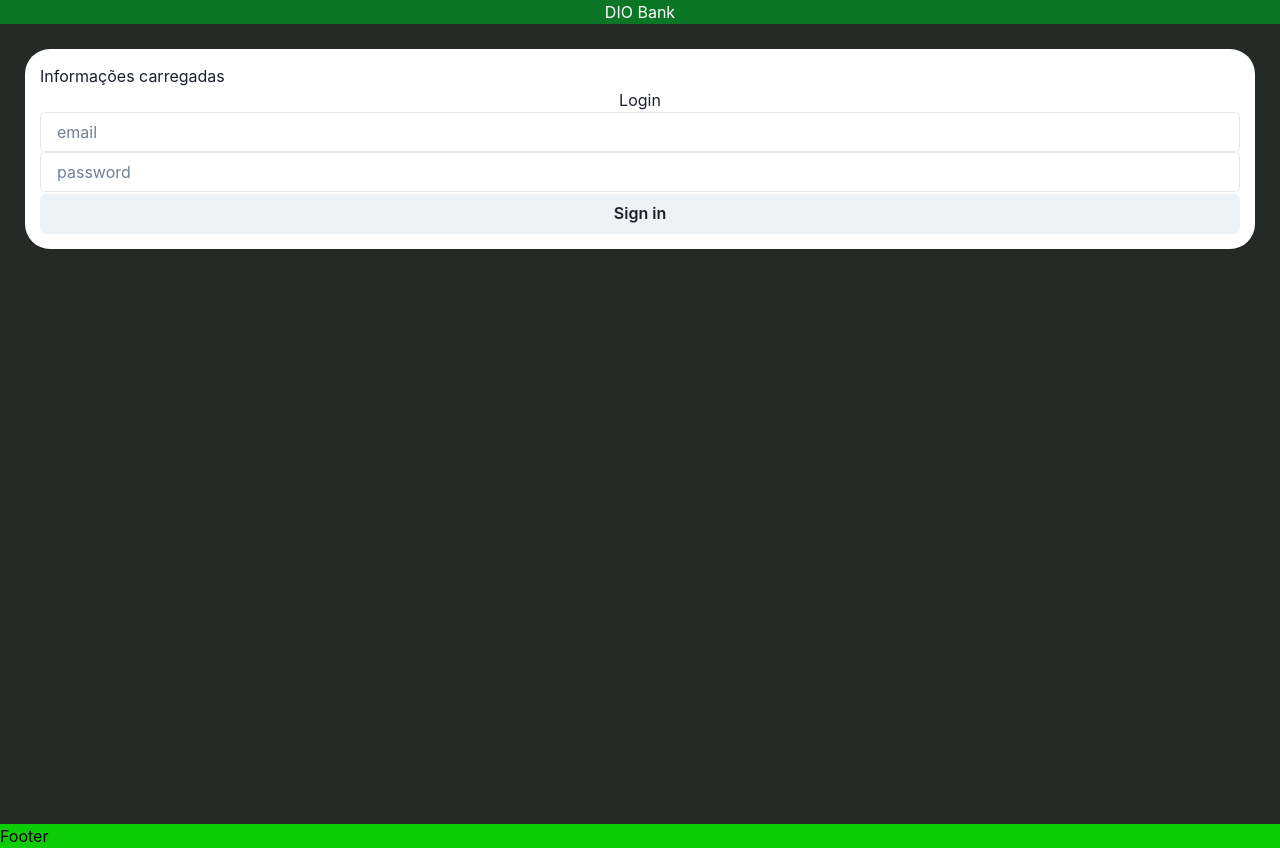
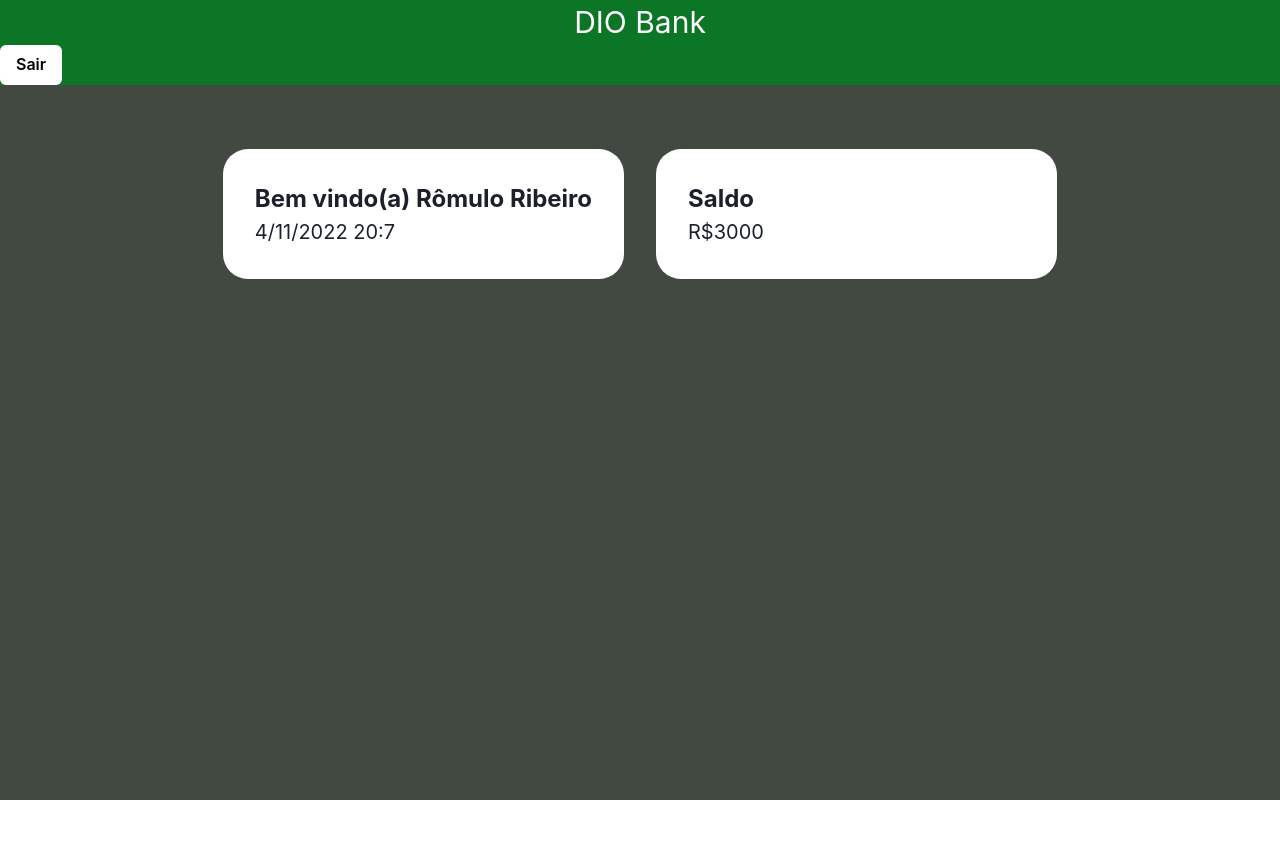
Before and after one commit to RBRibeiro00/react-app-with-ts, a React (Create React App) app: page /conta/1 in a window 1280 px wide. After the commit the page ends 800 px from the top, so only its background shows below. Built offline with nearby package versions, Linux system fonts and the light colour scheme.

Commit message:
Criação de uma rota para conta

```diff
--- a/package.json
+++ b/package.json
@@ -16,6 +16,7 @@
     "framer-motion": "^8.0.2",
     "react": "^18.2.0",
     "react-dom": "^18.2.0",
+    "react-router-dom": "^6.6.1",
     "react-scripts": "5.0.1",
     "styled-components": "^5.3.6",
     "typescript": "^4.9.4",
--- a/src/App.tsx
+++ b/src/App.tsx
@@ -1,10 +1,11 @@
 /*O react tem um importante papel de componentização para
 tornar o código mais limpo e reutilizável*/
 
-import {
-  ChakraProvider
-} from "@chakra-ui/react";
+import { ChakraProvider } from "@chakra-ui/react";
+import { BrowserRouter, Route, Routes } from "react-router-dom";
 import { Layout } from "./components/Layout";
+import Conta from "./pages/Conta";
+import ContaInfo from "./pages/ContaInfo";
 import Home from "./pages/Home";
 
 function App() {
@@ -12,13 +13,17 @@ function App() {
     /* <React.fragment></React.fragment> é usado para não criar tags sem funcionalidade relevante,
     por exemplo uma div para agrupar outras divs, economizando processamento */
 
-    <>  {/* pode usar uma tag vazia também: <></> representa o React.Fragment */}
+    <BrowserRouter>
       <ChakraProvider>
-          <Layout>
-            <Home />
-          </Layout>
-      </ChakraProvider>
-    </>
+        <Layout>
+          <Routes>
+            <Route path='/' element={<Home />} />
+            <Route path='/conta/:id' element={<Conta />} />
+            <Route path='/infoconta' element={<ContaInfo />} />
+          </Routes>
+        </Layout>
+      </ChakraProvider>  {/* pode usar uma tag vazia também: <></> representa o React.Fragment */}
+    </BrowserRouter>
   );
 }
 
--- a/src/api.ts
+++ b/src/api.ts
@@ -1,7 +1,9 @@
 const conta = {
     email: 'romulo@gmail.com',
     password: '123456',
-    name: 'Rômulo'
+    name: 'Rômulo Ribeiro',
+    balance: 3000.00,
+    id: '1'
 }
 
 export const api = new Promise((resolve) => {
--- a/src/components/Card.tsx
+++ b/src/components/Card.tsx
@@ -1,12 +1,25 @@
 // Todo arquivo ts + html deve ser .tsx
 
-import { Box } from "@chakra-ui/react"
+import { Box, Center, Input } from "@chakra-ui/react"
+import { useState } from "react"
+import { login } from "../services/login"
+import GButton from "./GButton/GButton"
 
 // Todo componente é uma função
-export const Card = ({ children }: any) => {
+export const Card = (): any => {
+
+    const [email, setEmail] = useState('')
+
     return (
         <Box backgroundColor="#FFFFFF" borderRadius="25px" padding="15px">
-            {children}
+            <Center>
+                <h1>Login</h1>
+            </Center>
+            <Input placeholder='email' value={email} onChange={(event) => setEmail(event.target.value)} />
+            <Input placeholder='password' type='password' />
+            <Center>
+                <GButton onClick={() => login(email)} />
+            </Center>
         </Box>
     )
 }
--- /dev/null
+++ b/src/components/CardInfo.tsx
@@ -0,0 +1,17 @@
+import { Box, Text } from "@chakra-ui/react";
+
+interface ICardInfo {
+    mainContent: string,
+    content: string
+}
+
+const CardInfo = ({mainContent, content}: ICardInfo) => {
+    return (
+        <Box backgroundColor='white' minHeight='120px' padding={8} borderRadius='25px'>
+            <Text fontSize='2xl' fontWeight='bold'>{mainContent}</Text>
+            <Text fontSize='xl'>{content}</Text>
+        </Box>
+    );
+}
+
+export default CardInfo;
--- a/src/components/GButton/GButton.css
+++ b/src/components/GButton/GButton.css
@@ -2,5 +2,5 @@
     size: 'sm';
     width: 100%;
     margin-top: 2px;
-
+    background-color: blue;
 }
--- a/src/components/GButton/GButton.tsx
+++ b/src/components/GButton/GButton.tsx
@@ -9,7 +9,7 @@ interface IButton {
 // Todo componente é uma função
 export const GButton = ({ onClick }: IButton) => {
     return (
-        <Button onClick={onClick} className='signIn'>Sign in</Button>
+        <Button onClick={onClick} className='signIn' backgroundColor='#38F295'>Sign in</Button>
     )
 }
 
--- a/src/components/Header/Header.tsx
+++ b/src/components/Header/Header.tsx
@@ -1,12 +1,15 @@
-import { Center } from '@chakra-ui/react'
+import { Box, Button, Center, Text } from '@chakra-ui/react'
 import './Header.css'
 
 export const Header = () => {
     return (
-        <div className='header'>
+        <Box className='header' width='100%'>
             <Center>
-                DIO Bank
+                <Text fontSize='3xl'>DIO Bank</Text>
             </Center>
-        </div>
+            <Button backgroundColor='#FFFFFF' color='black'>
+                Sair
+            </Button>
+        </Box>
     )
 }
--- a/src/components/Layout.tsx
+++ b/src/components/Layout.tsx
@@ -1,13 +1,12 @@
-import { Footer } from "./Footer/Footer"
+import { Box } from "@chakra-ui/react"
 import { Header } from "./Header/Header"
 
 
 export const Layout = ({ children }: any) => {
     return (
-        <>
+        <Box minHeight='100vh' backgroundColor='#414941' >
             <Header />
             {children}
-            <Footer />
-        </>
+        </Box>
     )
 }
--- /dev/null
+++ b/src/pages/Conta.tsx
@@ -0,0 +1,56 @@
+import { Center, SimpleGrid, Spinner } from "@chakra-ui/react";
+import { useParams, useNavigate } from "react-router-dom";
+import { useState, useEffect } from "react";
+import { api } from "../api";
+import CardInfo from "../components/CardInfo";
+
+interface UserData {
+    email: string,
+    password: string,
+    name: string,
+    balance: number,
+    id: string
+}
+
+const Conta = () => {
+
+    const [userData, setUserData] = useState<null | UserData>()
+
+
+    useEffect(() => {
+        const getData = async () => {
+            const data: any | UserData = await api
+            setUserData(data)
+        }
+        getData()
+    }, [])
+
+    const currentData = new Date()
+
+    const {id} = useParams()
+    const navigate = useNavigate()
+
+    if(userData && id !== userData.id) {
+        navigate('/')
+    }
+
+    return (
+        <Center>
+            <SimpleGrid columns={2} spacing={8} paddingTop={16}>
+                {
+                    userData === undefined || userData === null ?
+                        (<Center><Spinner size='xl' color='white' /></Center>) :
+                        (
+                            <>
+                                <CardInfo mainContent={`Bem vindo(a) ${userData?.name}`} content={`${currentData.getDay()}/${currentData.getMonth()}/${currentData.getFullYear()} ${currentData.getHours()}:${currentData.getMinutes()}`} />
+                                <CardInfo mainContent={`Saldo`} content={`R$${userData?.balance}`} />
+                            </>
+                        )
+                }
+            </SimpleGrid>
+        </Center>
+
+    );
+}
+
+export default Conta
--- /dev/null
+++ b/src/pages/ContaInfo.tsx
@@ -0,0 +1,19 @@
+import { Text } from "@chakra-ui/react"
+import { Link } from "react-router-dom"
+
+const ContaInfo = () => {
+    return (
+        <>
+            <Text fontSize='3xl' fontWeight='bold'>
+                Informações da conta
+            </Text>
+            <Link to='/conta/1'>
+                <Text fontSize='3xl'>
+                    Ir para conta
+                </Text>
+            </Link>
+        </>
+    )
+}
+
+export default ContaInfo
--- a/src/pages/Home.tsx
+++ b/src/pages/Home.tsx
@@ -1,46 +1,12 @@
 /* eslint-disable no-mixed-operators */
-import { Box, Center, Input } from "@chakra-ui/react";
-import { useState, useEffect } from "react";
+import { Box } from "@chakra-ui/react";
 import { Card } from "../components/Card";
-import GButton from "../components/GButton/GButton";
-import { login } from "../services/login";
-import { api } from "../api";
-
-interface UserData {
-    email: string,
-    password: string,
-    name: string
-}
 
 const Home = () => {
-    const [email, setEmail] = useState('')
-    const [userData, setUserData] = useState<null | UserData>()
-    useEffect(() => {
-        const getData = async () => {
-            const data: any | UserData = await api
-            setUserData(data)
-        }
-        getData()
-    }, [])
-
-    console.log(userData)
 
     return (
-        <Box minHeight='100vh' padding='25px' backgroundColor='#252A26'>
-            <Card>
-                {userData === null || userData === undefined ?
-                    <h1>Loading...</h1> :
-                    <h1>Informações carregadas</h1>
-                }
-                <Center>
-                    <h1>Login</h1>
-                </Center>
-                <Input placeholder='email' value={email} onChange={(event) => setEmail(event.target.value)} />
-                <Input placeholder='password' type='password' />
-                <Center>
-                    <GButton onClick={() => login(email)} />
-                </Center>
-            </Card>
+        <Box padding='25px'>
+            <Card />
         </Box>
     );
 }
```
Also changed, not shown: 1 other file (tests, documents, lock files or other folders).
